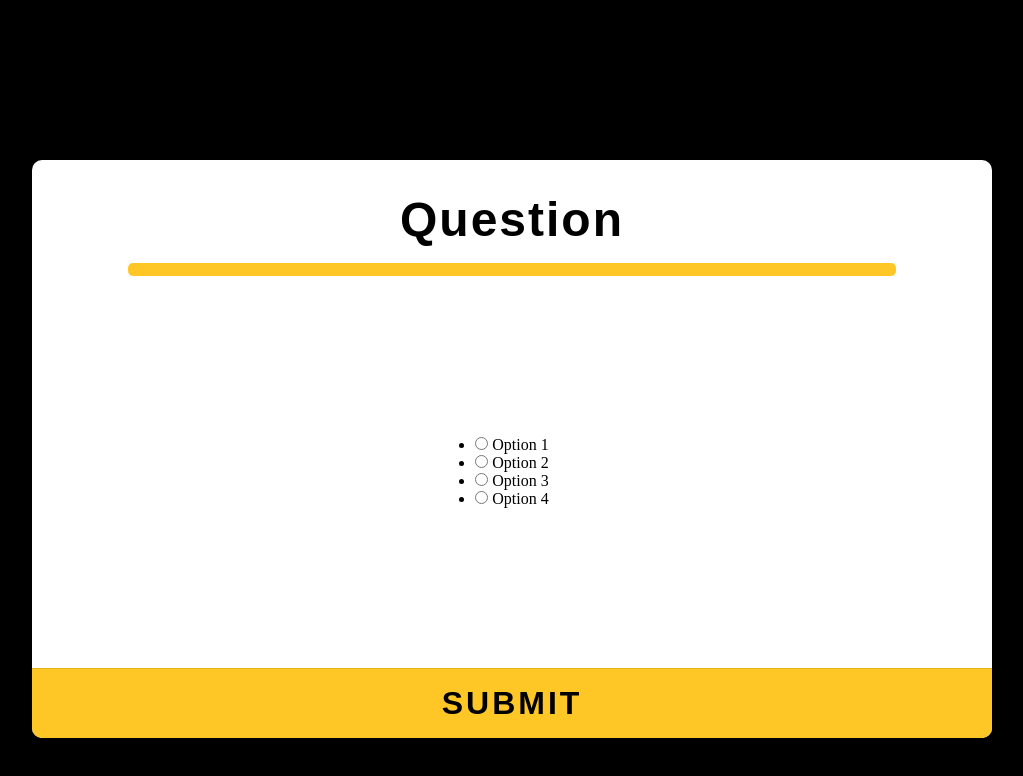
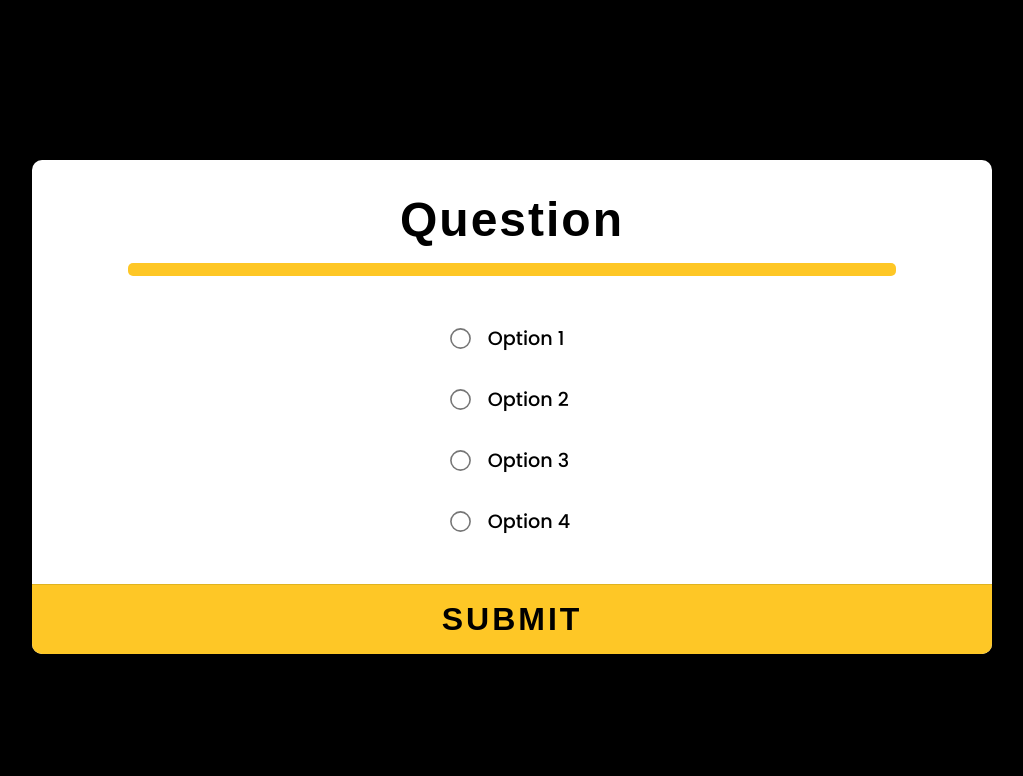
Before and after one commit to Nelliesohl/javascript-quiz, a plain HTML site: page index.html in a window 1280 px wide. Both pictures are taken after a click on the button "LET'S BEGIN". Shown: the whole page, without its empty margins (128-1151 px from the left). Drawn offline with Linux system fonts and the light colour scheme; a web font is replaced by a local one.

Commit message:
Style labels, radio buttons, and add hover effect

```diff
--- a/assets/css/style.css
+++ b/assets/css/style.css
@@ -71,3 +71,24 @@ button:hover {
 .hidden {
     display: none;
 }
+
+.radio-options {
+  font-family: 'Poppins', sans-serif;
+  font-weight: 400;
+  font-size: 1.2rem;
+  list-style: none;
+  padding: 2rem;
+}
+
+.radio-options li {
+  padding: 1rem;
+}
+
+input[type=radio] {
+  margin-right: 1rem;
+  transform: scale(1.6);
+}
+
+input[type=radio]:hover {
+  cursor: pointer;
+}
--- a/index.html
+++ b/index.html
@@ -35,8 +35,7 @@
             <div>
               <h1 id="question">Question</h1>
               <hr class="line">
-              <div class="radio-options">
-                <ul>
+                <ul class="radio-options">
                   <li>
                     <input id="option-a" class="answer" type="radio" name="answer">
                     <label id="op-a" for="option-a">Option 1</label>
@@ -54,7 +53,6 @@
                     <label id="op-d" for="option-d">Option 4</label>
                   </li>
                 </ul>
-              </div>
               <button id="submit-btn"><strong>Submit</strong></button>
             </div>
         </section>
```
